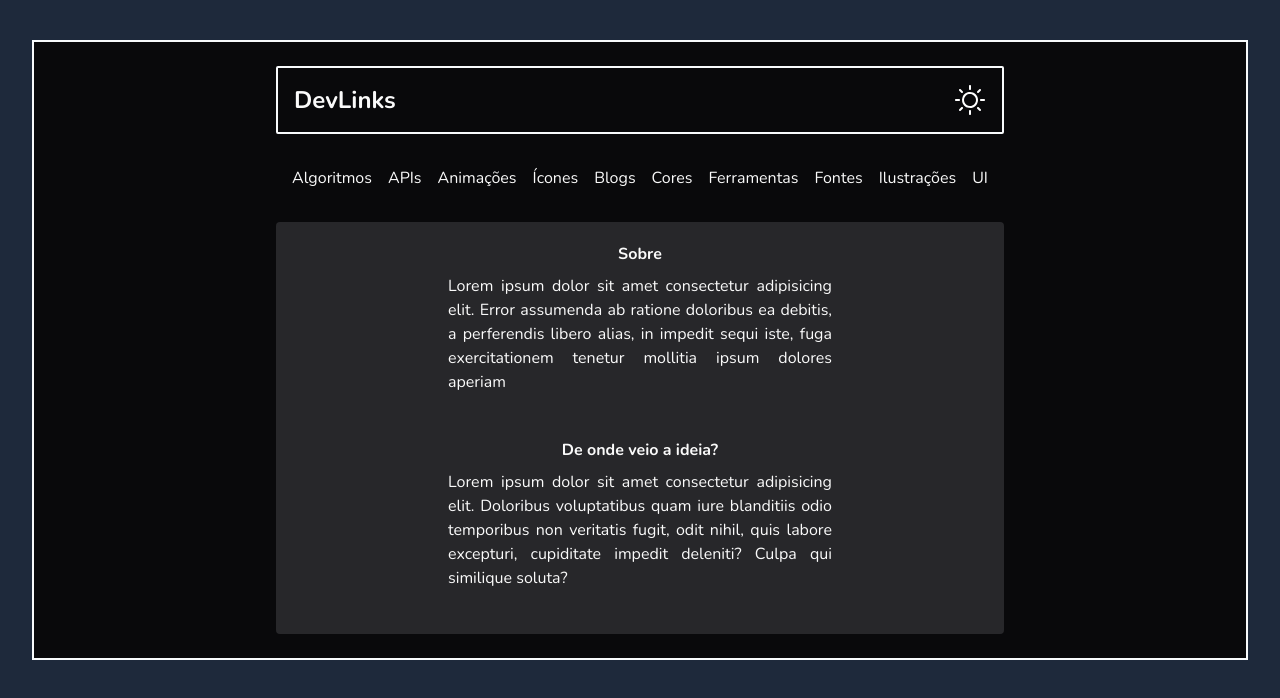
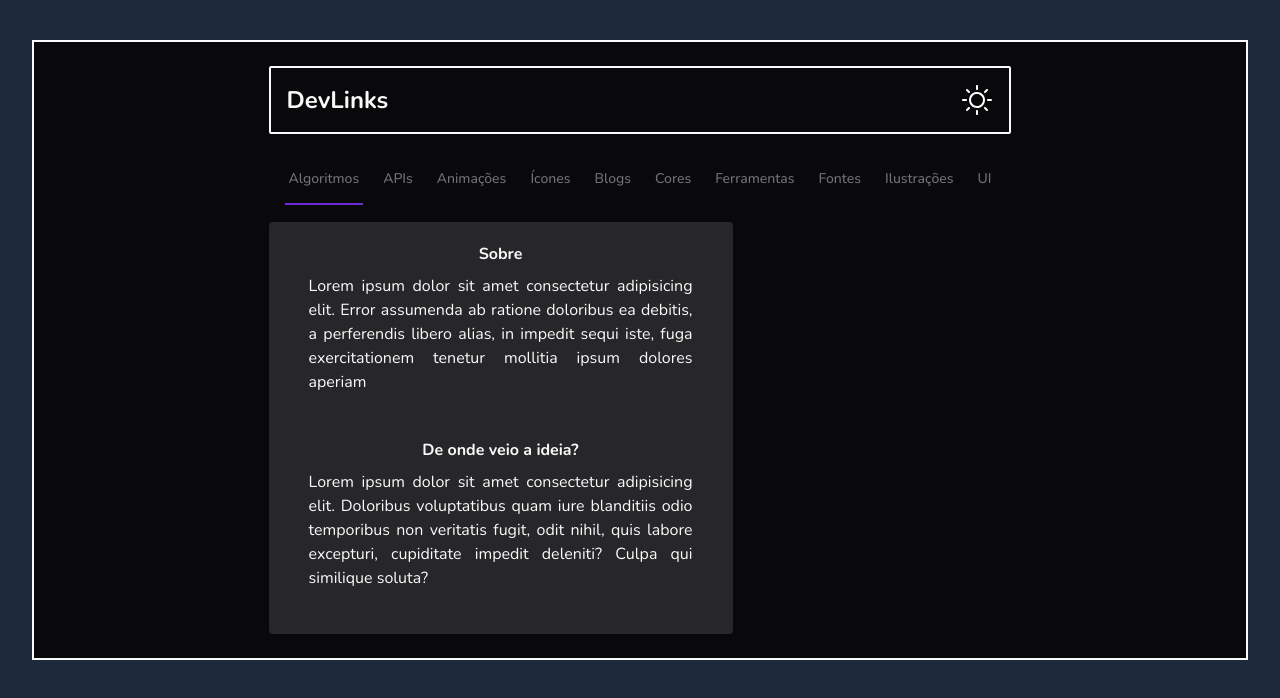
Before and after one commit to antoniobiasotti/devlinks, a Next.js app: page / in a window 1280 px wide. Shown: the top 698 px of the page. Built offline with nearby package versions, Linux system fonts and the light colour scheme.

Commit message:
working on navbar + eslint/prettier plugin

```diff
--- /dev/null
+++ b/prettier.config.cjs
@@ -0,0 +1,3 @@
+module.exportts = {
+     plugins: ['prettier-plugin-tailwindcss'],
+   }
--- a/src/app/(devlinks)/(home)/page.tsx
+++ b/src/app/(devlinks)/(home)/page.tsx
@@ -7,7 +7,7 @@ export default async function Home() {
 
   return (
     <main className="flex flex-col gap-3 bg-zinc-950 border-2 border-slate-50 justify-center items-center mt-4 py-6">
-      <div className="flex flex-col gap-8">
+      <div className="space-y-8">
         <Header />
         <MainNavigationBar/>
         <div className="bg-zinc-800 px-10 py-5 flex-col justify-center items-center gap-5 inline-flex rounded">
--- a/src/components/Navbar/navItem.tsx
+++ b/src/components/Navbar/navItem.tsx
@@ -1,15 +1,22 @@
-import Link from "next/link"
+import Link from "next/link";
 
 export interface NavItemProps {
-     title: string,
+  title: string;
+  isSelected?: boolean;
 }
 
-export function NavItem({ title }: NavItemProps) {
-     return (
-          <div className="flex">
-               <Link href="#" className="hover:text-slate-300">
-                    <span className="">{title}</span>
-               </Link>
-          </div>
-     )
+export function NavItem({ title, isSelected = false}: NavItemProps) {
+  return (
+    <div>
+      <Link
+        href="#"
+        className="relative px-1 pb-4 text-sm font-medium text-zinc-500 hover:text-violet-700 data-[state=active]:text-violet-700"
+      >
+        <span className="">{title}</span>
+        {isSelected && (
+          <div className="absolute -bottom-px left-0 right-0 h-0.5 bg-violet-700" />
+        )}
+      </Link>
+    </div>
+  );
 }
--- a/src/components/Navbar/navbar.tsx
+++ b/src/components/Navbar/navbar.tsx
@@ -1,18 +1,24 @@
+'use client'
+
+import { useState } from "react";
 import { NavItem } from "./navItem";
 
 export function NavBar() {
+
+    const [currentTab, setCurrentTab] = useState('tab1')
+
     return (
         <div className="flex justify-around gap-4 px-4">
-            <NavItem title="Algoritmos"/>
-            <NavItem title="APIs"/>
-            <NavItem title="Animações"/>
-            <NavItem title="Ícones"/>
-            <NavItem title="Blogs"/>
-            <NavItem title="Cores"/>
-            <NavItem title="Ferramentas"/>
-            <NavItem title="Fontes"/>
-            <NavItem title="Ilustrações"/>
-            <NavItem title="UI"/>
+            <NavItem title="Algoritmos" isSelected={currentTab === 'tab1'} />
+            <NavItem title="APIs" isSelected={currentTab === 'tab2'} />
+            <NavItem title="Animações" isSelected={currentTab === 'tab3'} />
+            <NavItem title="Ícones" isSelected={currentTab === 'tab4'} />
+            <NavItem title="Blogs" isSelected={currentTab === 'tab5'} />
+            <NavItem title="Cores" isSelected={currentTab === 'tab6'} />
+            <NavItem title="Ferramentas" isSelected={currentTab === 'tab7'} />
+            <NavItem title="Fontes" isSelected={currentTab === 'tab8'} />
+            <NavItem title="Ilustrações" isSelected={currentTab === 'tab9'} />
+            <NavItem title="UI" isSelected={currentTab === 'tab10'} />
         </div>
     )
 }
```
Also changed, not shown: package.json (+8 -5 lines), 1 other file (tests, documents, lock files or other folders).
